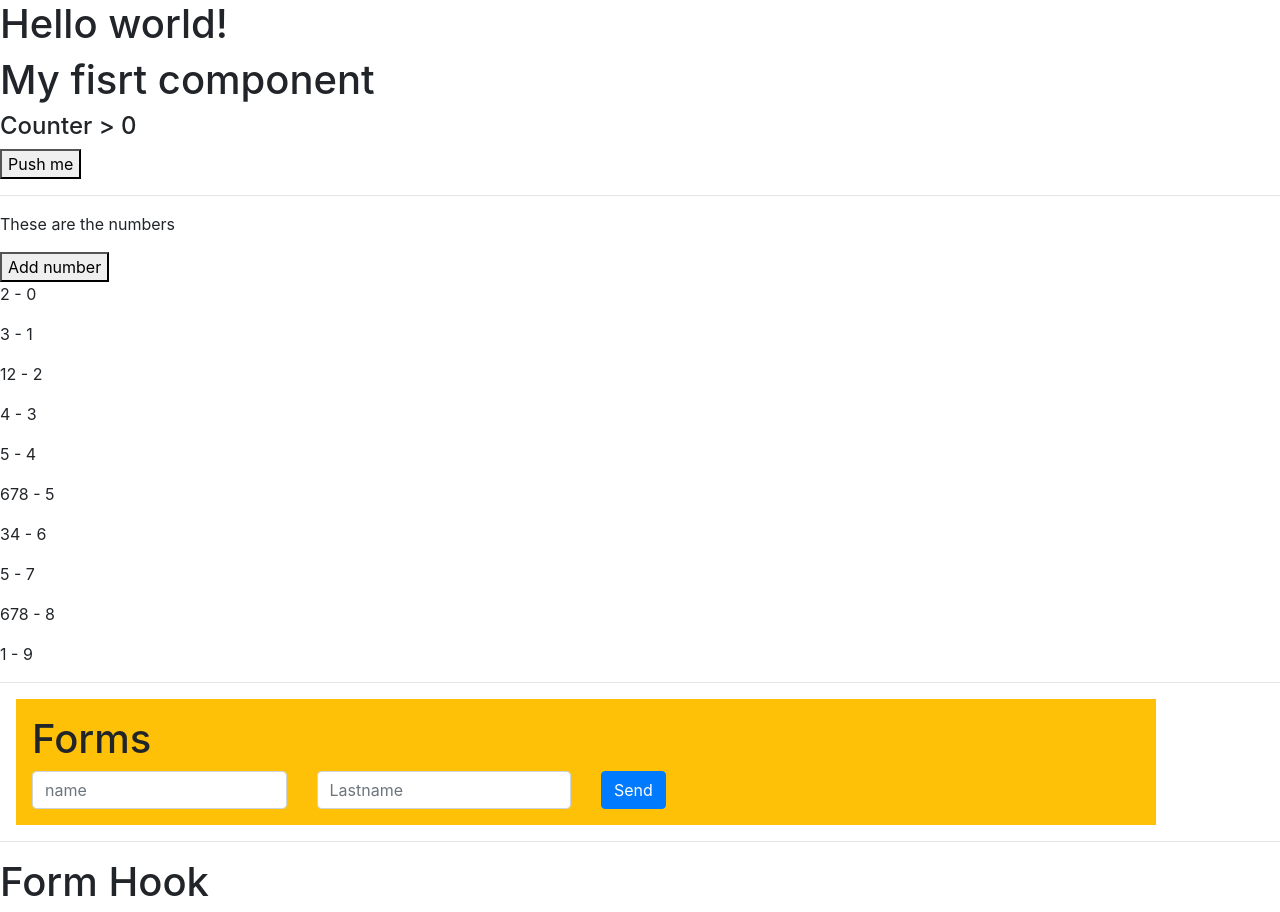
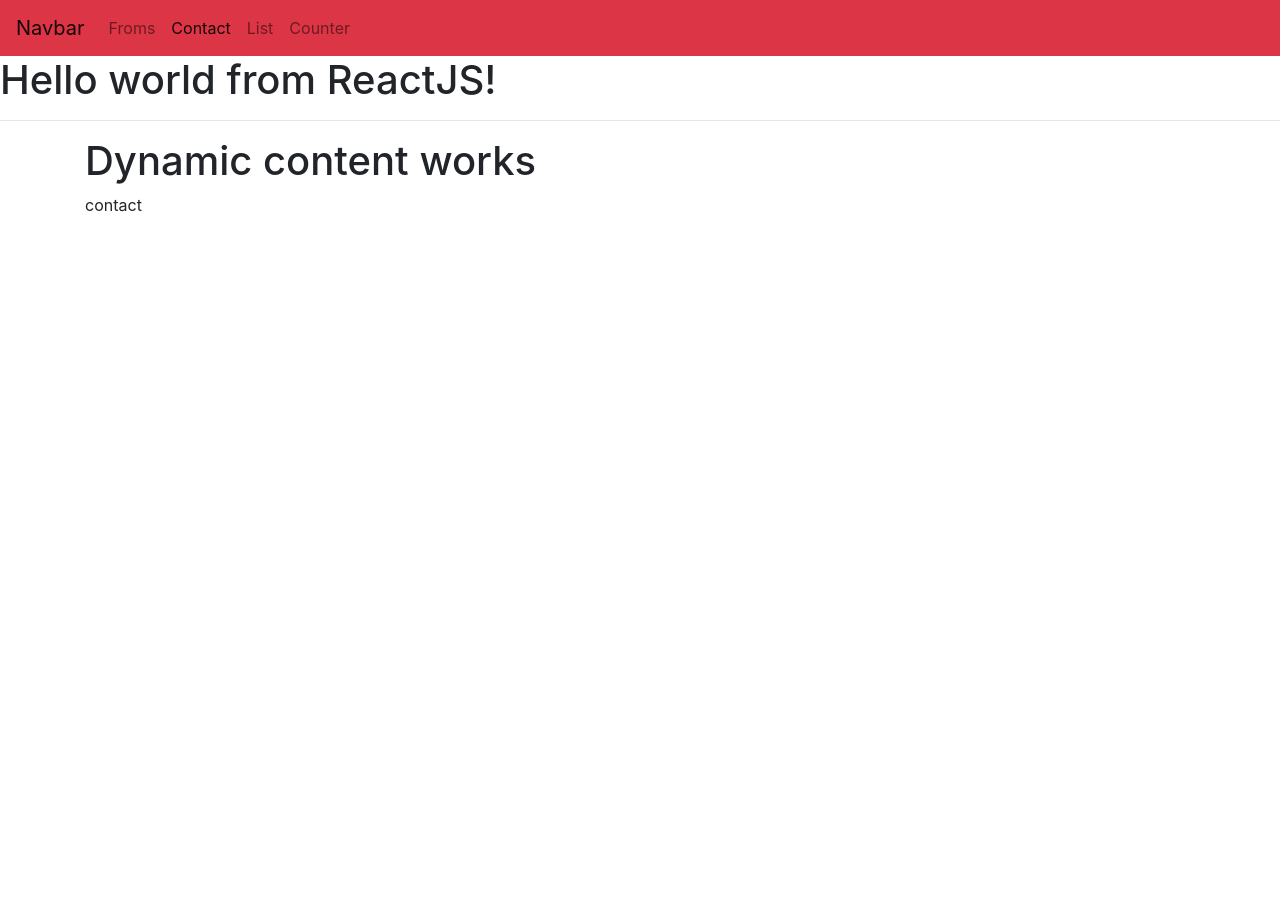
Before and after one commit to Garavirod/Practices_ReactJS, a React (Create React App) app: page /contact in a window 1280 px wide. Shown: the top 912 px of the page. After the commit the page ends 800 px from the top, so only its background shows below. Built offline with nearby package versions, Linux system fonts and the light colour scheme.

Commit message:
Router react

```diff
--- a/package.json
+++ b/package.json
@@ -9,6 +9,7 @@
     "react": "^16.13.1",
     "react-dom": "^16.13.1",
     "react-hook-form": "^5.7.2",
+    "react-router-dom": "^5.2.0",
     "react-scripts": "3.4.1"
   },
   "scripts": {
--- a/src/App.js
+++ b/src/App.js
@@ -3,21 +3,48 @@ import Counter from './components/Counter';
 import List from './components/List';
 import Form from './components/Form';
 import FormHook from './components/FormHook';
-import FormOne from './components/FormOne';
+import RouterCompo from './components/RouterCompo';
+import {
+  BrowserRouter as Router,
+  Switch,
+  Route,
+  Link,
+  NavLink
+} from "react-router-dom";
 
 function App() {
   return (
    <div>
-       <h1>Hello world!</h1>
-       <Counter/>
+      <Router>
+      <nav className="navbar navbar-expand-lg navbar-light bg-danger">
+        <Link className="navbar-brand" to="/">Navbar</Link>
+        <button className="navbar-toggler" type="button" data-toggle="collapse" data-target="#navbarNavAltMarkup" aria-controls="navbarNavAltMarkup" aria-expanded="false" aria-label="Toggle navigation">
+          <span className="navbar-toggler-icon"></span>
+        </button>
+        <div className="collapse navbar-collapse" id="navbarNavAltMarkup">
+          <div className="navbar-nav">
+            <NavLink  activeClassName="active" className="nav-item nav-link" to="/forms">Froms <span className="sr-only">(current)</span></NavLink>
+            <NavLink  activeClassName="active" className="nav-item nav-link" to="/contact">Contact</NavLink>
+            <NavLink  activeClassName="active" className="nav-item nav-link" to="/list">List</NavLink>
+            <NavLink  activeClassName="active" className="nav-item nav-link" to="/counter">Counter</NavLink>
+          </div>
+        </div>
+      </nav>
+       <h1>Hello world from ReactJS!</h1>
        <hr/>
-       <List/>
-       <hr/>
-       <Form/>
-       <hr/>
-       <FormHook/>
-       <hr/>
-       <FormOne/>
+       {/* Inside 'switch' we're going to load dynamic content */}
+       <Switch>
+         <Route path='/' exact>
+          <h1>Root content</h1>
+         </Route>
+         <Route path='/contact' component={RouterCompo}/>
+         <Route path='/forms' component={FormHook}/>
+         <Route path='/counter' component={Counter}/>
+         <Route path='/list' component={List}/>
+       </Switch>
+      </Router>
+
+
 
    </div>
   );
--- /dev/null
+++ b/src/components/RouterCompo.js
@@ -0,0 +1,12 @@
+import React from 'react';
+
+const RouterCompo = ()=>{
+    return(
+        <div className="container">
+            <h1>Dynamic content works</h1>
+            <p>contact</p>
+        </div>
+    )
+}
+
+export default RouterCompo;
```
Also changed, not shown: 1 other file (tests, documents, lock files or other folders).
